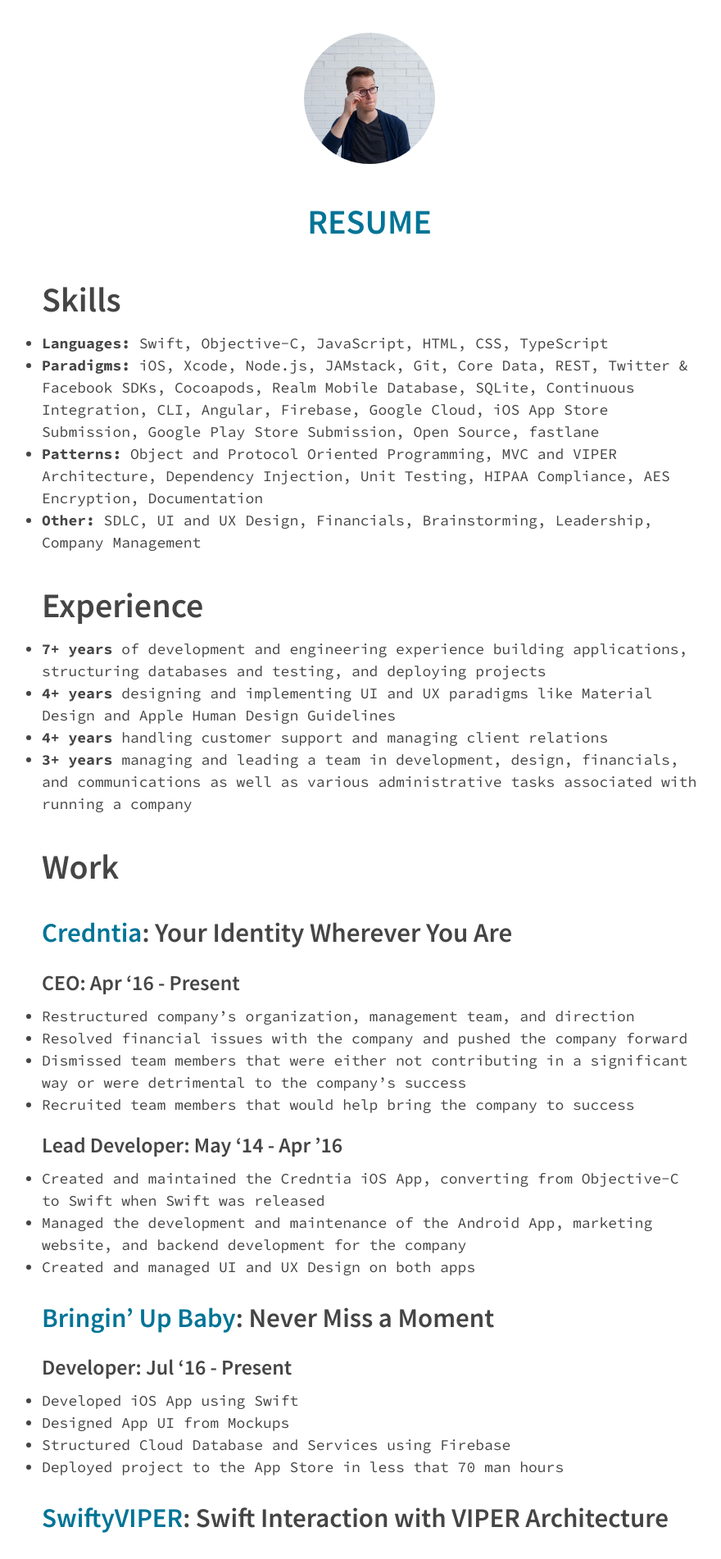
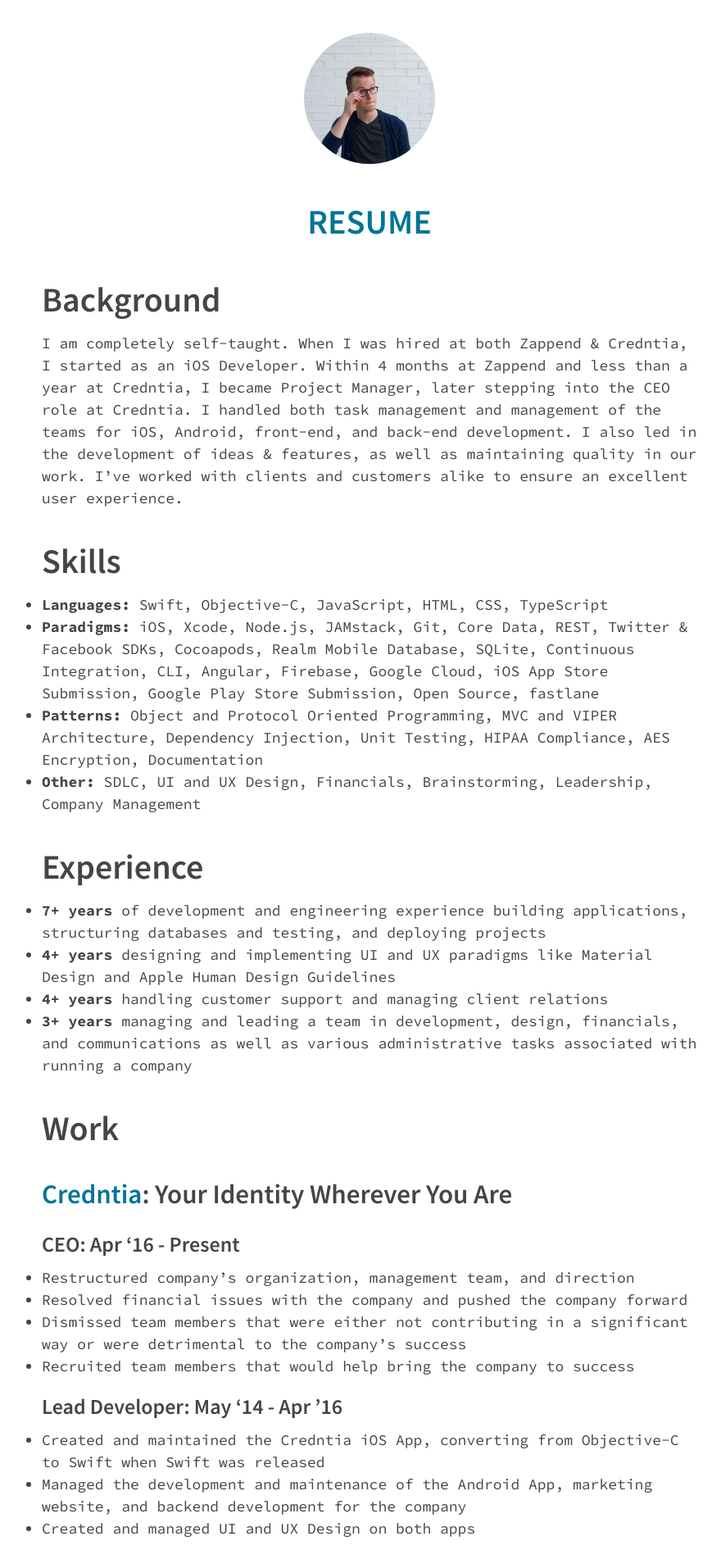
Before and after one commit to codytwinton/codytwinton.github.io, a Jekyll site: the page built from resume.markdown, in a window 1280 px wide. Shown: the top 1902 px of the page at 82% size, without its empty margins (189-1069 px from the left). Built offline with Jekyll 4.4.1, drawn with Linux system fonts in a browser that asks for light colours; some of the changed text lies outside the part shown.

Commit message:
Updated page layout

```diff
--- a/_config.yml
+++ b/_config.yml
@@ -16,7 +16,7 @@
     layout: page
     subtitle:
     hero_image:
-    is_header_page: false
+    is_footer_page: false
     action_button:
       title:
       link:
--- a/_includes/footer.html
+++ b/_includes/footer.html
@@ -2,12 +2,10 @@
   <hr>
   <ul class="main-footer-list">
     <li class="contact-list-item">
-        {% for my_page in site.pages %}
-        {% if my_page.is_header_page %}
+        {% for my_page in site.pages %} {% if my_page.is_footer_page && my_page.title %}
             <a href="{{ my_page.url | prepend: site.baseurl }}">{{ my_page.title }}</a>
             <br>
-        {% endif %}
-        {% endfor %}
+        {% endif %} {% endfor %}
     </li>
 
     <li class="contact-list-item">
--- a/resume.markdown
+++ b/resume.markdown
@@ -2,8 +2,13 @@
 title: Resume
 position: 1
 subtitle: Developer | CEO | Creative
-is_header_page: true
+is_footer_page: true
 ---
+
+# Background
+
+I am completely self-taught. When I was hired at both Zappend & Credntia, I started as an iOS Developer. Within 4 months at Zappend and less than a year at Credntia, I became Project Manager, later stepping into the CEO role at Credntia. I handled both task management and management of the teams for iOS, Android, front-end, and back-end development. I also led in the development of ideas & features, as well as maintaining quality in our work. I've worked with clients and customers alike to ensure an excellent user experience.
+
 # Skills
 
 - **Languages:** Swift, Objective-C, JavaScript, HTML, CSS, TypeScript
--- a/styles/_layout.scss
+++ b/styles/_layout.scss
@@ -25,4 +25,5 @@
 li.contact-list-item {
     float: left;
     margin: 16px 60px;
+    list-style: none;
 }
```
Also changed, not shown: other parts of resume.markdown (+0 -4 lines).
